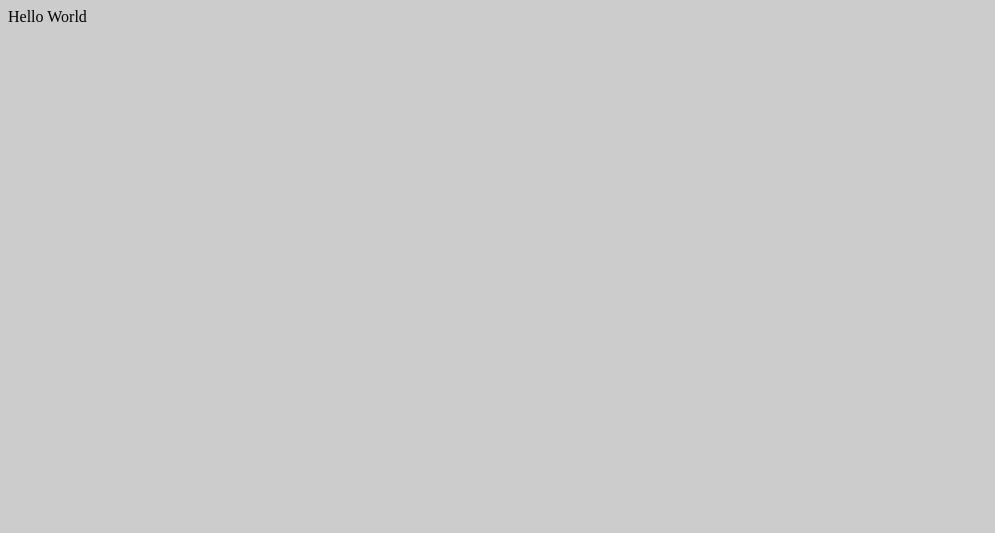
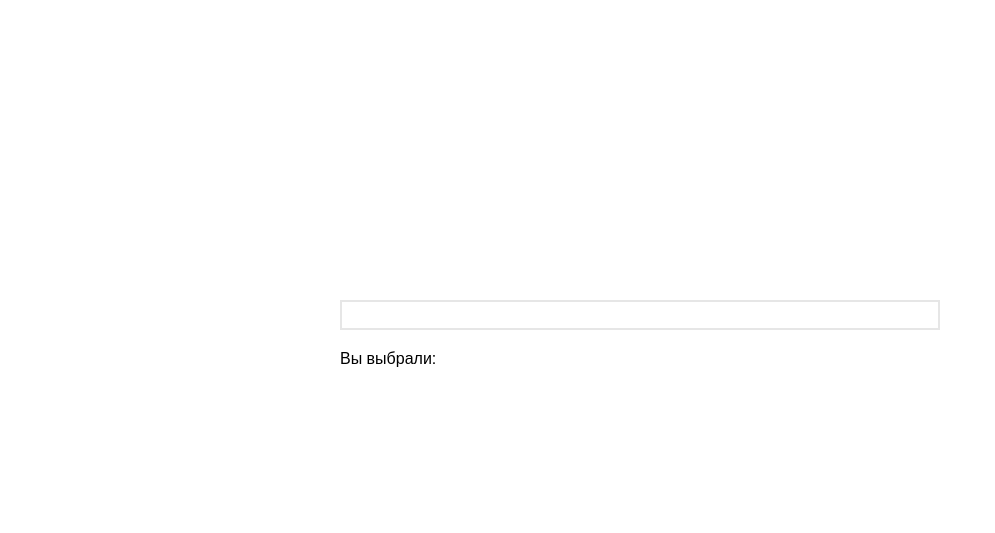
Before and after one commit to webnova-ru/autocompleter-test-project, a React app: page / in a window 1280 px wide. Shown: the whole page, without its empty margins (0-995 px from the left). Built offline with nearby package versions, Linux system fonts and the light colour scheme.

Commit message:
add autocomplete components

```diff
--- a/package.json
+++ b/package.json
@@ -21,9 +21,11 @@
     "autoprefixer-stylus": "^0.14.0",
     "babel-core": "^6.26.0",
     "babel-loader": "^7.1.2",
+    "babel-plugin-transform-class-properties": "^6.24.1",
     "babel-preset-env": "^1.6.1",
     "babel-preset-react": "^6.24.1",
     "babel-preset-react-optimize": "^1.0.1",
+    "babel-preset-stage-1": "^6.24.1",
     "css-loader": "^0.28.9",
     "extract-text-webpack-plugin": "^3.0.2",
     "file-loader": "^1.1.6",
@@ -38,6 +40,8 @@
   },
   "dependencies": {
     "babel-polyfill": "^6.26.0",
+    "classnames": "^2.2.5",
+    "prop-types": "^15.6.0",
     "react": "^16.2.0",
     "react-dom": "^16.2.0"
   }
--- a/src/components/app/app.js
+++ b/src/components/app/app.js
@@ -1,12 +1,44 @@
 import React, { PureComponent } from 'react';
+import { Autocomplete } from 'components';
 import styles from './app.styl';
 
+const values = [
+    { id: 1, text: 'Январь' },
+    { id: 2, text: 'Февраль' },
+    { id: 3, text: 'Март' },
+    { id: 4, text: 'Апрель' },
+    { id: 5, text: 'Май' },
+    { id: 6, text: 'Июнь' },
+    { id: 7, text: 'Июль' },
+    { id: 8, text: 'Август' },
+    { id: 9, text: 'Сентябрь' },
+    { id: 10, text: 'Октябрь' },
+    { id: 11, text: 'Ноябрь' },
+    { id: 12, text: 'Декабрь' }
+];
+
 export default class App extends PureComponent {
-    constructor() {
-        super();
+    constructor(props) {
+        super(props);
+
+        this.state = {
+            value: ''
+        };
     }
 
     render() {
-        return <div className={styles.root}>Hello World</div>;
+        const { value } = this.state;
+        return (
+            <div className={styles.root}>
+                <Autocomplete values={values} onSelectValue={this.handleSelectValue} />
+                <div className={styles.note}>Вы выбрали: <span>{value}</span></div>
+            </div>
+        );
+    }
+
+    handleSelectValue = (value) => {
+        this.setState({
+            value
+        });
     }
 }
--- a/src/components/app/app.styl
+++ b/src/components/app/app.styl
@@ -1,2 +1,9 @@
 .root
-    background: $color-yellow
+    width: 600px
+    height: 200px
+    background: $colorLightGray
+    padding: 30px
+
+.note
+    margin-top: 20px
+    font-family: Arial, Helvetica, sans-serif
--- /dev/null
+++ b/src/components/autocomplete/autocomplete.js
@@ -0,0 +1,140 @@
+import React, { PureComponent } from 'react';
+import PropTypes from 'prop-types';
+import { Input, ListSelector } from 'components';
+import { debounce } from '../../lib/utils';
+import styles from './autocomplete.styl';
+
+const ENTER_KEY_CODE = 13;
+const UP_ARROW_KEY_CODE = 38;
+const DOWN_ARROW_KEY_CODE = 40;
+
+export default class Autocomplete extends PureComponent {
+    static propTypes = {
+        values: PropTypes.arrayOf(PropTypes.shape({
+            id: PropTypes.number.isRequired,
+            text: PropTypes.string.isRequired
+        })),
+        onSelectValue: PropTypes.func
+    };
+
+    static throttleTime = 500;
+
+    constructor(props) {
+        super(props);
+
+        this.state = {
+            inputValue: '',
+            activeListValueId: null,
+            isOpenList: false,
+            currentValues: []
+        };
+    }
+
+    render() {
+        const { values } = this.props;
+        const { inputValue, activeListValueId } = this.state;
+
+        return (
+            <div className={styles.root}>
+                <Input
+                    onKeyDown={this.handleInputKeyDown}
+                    value={inputValue}
+                    onChange={this.handleInputChange} />
+                {this.renderListSelector()}
+            </div>
+        );
+    }
+
+    renderListSelector() {
+        const { inputValue, activeListValueId, isOpenList, currentValues } = this.state;
+        if (!isOpenList) {
+            return null;
+        }
+        return (
+            <div className={styles.list}>
+                <ListSelector
+                    values={currentValues}
+                    activeItemId={activeListValueId}
+                    onClickItem={this.handleClickListItem}
+                    onHoverItem={this.handleHoverListItem} />
+            </div>
+        );
+    }
+
+    handleInputKeyDown = ({ keyCode, nativeEvent }) => {
+        const { onSelectValue } = this.props;
+        const { inputValue, isOpenList, currentValues, activeListValueId } = this.state;
+
+        if (keyCode === ENTER_KEY_CODE) {
+            if (isOpenList && activeListValueId) {
+                this.setState({
+                    isOpenList: false,
+                    activeListValueId: null
+                });
+            }
+            onSelectValue(inputValue);
+            return;
+        }
+
+        if (isOpenList && [UP_ARROW_KEY_CODE, DOWN_ARROW_KEY_CODE].includes(keyCode)) {
+            nativeEvent.preventDefault();
+            const nextItem = this.getNextListItem({
+                lastItem: keyCode === DOWN_ARROW_KEY_CODE ? currentValues[0] : currentValues[currentValues.length - 1],
+                dir: keyCode === DOWN_ARROW_KEY_CODE ? 1 : -1
+            });
+
+            this.setState({
+                activeListValueId: nextItem.id,
+                inputValue: nextItem.text
+            });
+        }
+    }
+
+    getNextListItem({ lastItem, dir }) {
+        const { activeListValueId, currentValues } = this.state;
+        let nextItem = lastItem;
+
+        if (activeListValueId) {
+            for (let i = 0, len = currentValues.length; i < len; i++) {
+                const { id } = currentValues[i];
+                if (id === activeListValueId) {
+                    nextItem = currentValues[i + dir] ? currentValues[i + dir] : nextItem;
+                    break;
+                }
+            }
+        }
+
+        return nextItem;
+    }
+
+    handleInputChange = ({ target: { value } }) => {
+        this.setState({
+            inputValue: value
+        });
+        this.makeNewValues(value);
+    }
+
+    makeNewValues = debounce((value) => {
+        const { values } = this.props;
+        const normalizeInputValue = value.trim().toLowerCase();
+        const currentValues = value === '' ? [] : values.filter(({ text }) => text.toLowerCase().includes(normalizeInputValue));
+        this.setState({
+            isOpenList: Boolean(currentValues.length),
+            currentValues
+        });
+    }, Autocomplete.throttleTime)
+
+    handleHoverListItem = ({ id, text }) => {
+        const { onSelectValue } = this.props;
+        this.setState({
+            activeListValueId: id
+        }, () => onSelectValue(text));
+    }
+
+    handleClickListItem = ({ id, text }) => {
+        this.setState({
+            inputValue: text,
+            isOpenList: false
+        });
+    }
+}
--- /dev/null
+++ b/src/components/autocomplete/autocomplete.styl
@@ -0,0 +1,6 @@
+.root
+    position: relative
+
+.list
+    position: absolute
+    width: 100%
--- /dev/null
+++ b/src/components/index.js
@@ -0,0 +1,8 @@
+import App from './app/app';
+import Input from './input/input';
+import ListSelector from './list-selector/list-selector';
+import Autocomplete from './autocomplete/autocomplete';
+
+export {
+    App, Input, ListSelector, Autocomplete
+};
--- /dev/null
+++ b/src/components/input/input.js
@@ -0,0 +1,15 @@
+import React, { PureComponent } from 'react';
+import PropTypes from 'prop-types';
+import styles from './input.styl'
+
+export default class Input extends PureComponent {
+    render() {
+        const { ...attrs } = this.props;
+
+        return (
+            <div className={styles.root}>
+                <input className={styles.input} {...attrs} />
+            </div>
+        );
+    }
+}
--- /dev/null
+++ b/src/components/input/input.styl
@@ -0,0 +1,33 @@
+$colorInputBorder = hsl(0, 0%, 90%)
+
+.root
+    position: relative
+    height: 30px
+
+.input
+    width: 100%
+    height: 100%
+    padding: 2px
+    box-sizing: border-box
+    font-size: 20px
+    color: $colorLightBlack
+    border: 2px solid $colorInputBorder
+    appearance: none
+    outline: 0
+
+    &::-ms-clear
+    &::-ms-reveal
+        display: none
+
+    &:focus
+    &:active
+        border: 2px solid darken($colorInputBorder, 10%)
+
+
+    &::-webkit-input-placeholder
+    &::-moz-placeholder
+    &:-ms-input-placeholder
+        color: $colorPlaceholder
+
+    &::-moz-placeholder
+        opacity: 1
--- /dev/null
+++ b/src/components/list-selector/list-selector.js
@@ -0,0 +1,53 @@
+import React, { PureComponent } from 'react';
+import PropTypes from 'prop-types';
+import styles from './list-selector.styl';
+import classNames from 'classnames';
+
+export default class ListSelector extends PureComponent {
+    static propTypes = {
+        values: PropTypes.arrayOf(PropTypes.shape({
+            id: PropTypes.number.isRequired,
+            text: PropTypes.string.isRequired
+        })),
+        onClickItem: PropTypes.func,
+        onHoverItem: PropTypes.func,
+        activeItemId: PropTypes.number
+    };
+
+    constructor(props) {
+        super(props);
+
+        this.state = {
+            hoverListValueId: null
+        };
+    }
+
+
+    render() {
+        const { values, onClickItem, onHoverItem, activeItemId } = this.props;
+
+        if (!values.length) {
+            return null;
+        }
+
+        return (
+            <ul className={styles.root}>
+                { values.map((value) => {
+                    const { id, text } = value;
+                    const classes = classNames(styles.item, {
+                        [styles.item_active]: activeItemId === id
+                    });
+                    return (
+                        <li
+                            key={id}
+                            className={classes}
+                            onClick={() => onClickItem(value)}
+                            onMouseEnter={() => onHoverItem(value)}>
+                            {text}
+                        </li>
+                    );
+                })}
+            </ul>
+        );
+    }
+}
--- /dev/null
+++ b/src/components/list-selector/list-selector.styl
@@ -0,0 +1,23 @@
+.root
+    list-style: none
+    margin: 0
+    padding: 0
+    background-color: $colorWhite
+    font-family: Arial, Helvetica, sans-serif
+    box-shadow: 0 1px 5px #ccc
+
+.item
+    padding: 5px
+    border-bottom: 1px solid hsl(0,0, 95%)
+    color: $colorLightBlack
+    cursor: pointer
+
+    &:last-child
+        border-bottom: 0
+
+    &_active
+        background-color: $colorYellow
+
+.subtext
+    font-weight: bold
+    color: $colorBlack
--- /dev/null
+++ b/src/lib/utils/debounce.js
@@ -0,0 +1,26 @@
+/**
+ * Откладывает выполнение функции, пока с прошлого вызова не пройдёт timeout
+ *
+ * @param {Function} fn
+ * @param {number} timeout
+ * @param {boolean} immediate
+ * @return {Function} debounced fn
+ */
+export default function debounce(fn, timeout, immediate) {
+    let timerId;
+
+    return function(...args) {
+        if (immediate && !timerId) {
+            fn.apply(this, args);
+        }
+
+        clearTimeout(timerId);
+        timerId = setTimeout(() => {
+            timerId = null;
+
+            if (!immediate) {
+                fn.apply(this, args);
+            }
+        }, timeout);
+    };
+}
--- a/src/lib/utils/index.js
+++ b/src/lib/utils/index.js
@@ -0,0 +1,5 @@
+import debounce from './debounce';
+
+export {
+    debounce
+};
--- a/src/main.js
+++ b/src/main.js
@@ -1,6 +1,9 @@
 import React from 'react';
 import ReactDOM from 'react-dom';
-import App from 'components/app/app';
+import { App } from 'components';
 import './main.styl';
 
-ReactDOM.render(<App />, document.querySelector('#app'));
+const appNode = document.querySelector('#app');
+if (appNode) {
+    ReactDOM.render(<App />, appNode);
+}
--- a/src/main.styl
+++ b/src/main.styl
@@ -1,2 +1,9 @@
+html
+    height: 100%
+
 body
-    background: #ccc
+    display: flex
+    justify-content: center
+    align-items: center
+    margin: 0
+    height: 100%
```
Also changed, not shown: src/lib/stylus/color.styl (+6 -1 lines), .babelrc, 1 other file.
